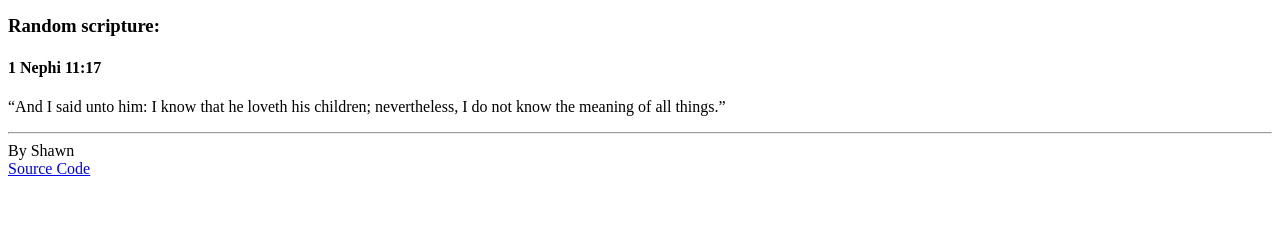
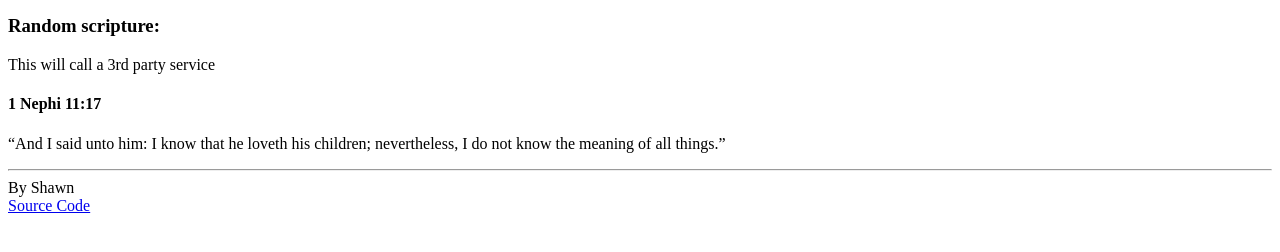
Before and after one commit to Shawn-Hwang/CS260-startup, a plain HTML site: page startup_html/about.html in a window 1280 px wide. Shown: the part 530-782 px from the top of the page. Drawn offline with Linux system fonts and the light colour scheme.

Commit message:
added 3rd party service call

```diff
--- a/startup_html/about.html
+++ b/startup_html/about.html
@@ -40,6 +40,7 @@
         </section>
         <section>
             <h3>Random scripture:</h3>
+            <p>This will call a 3rd party service</p>
             <h4>1 Nephi 11:17</h4>
             <p>“And I said unto him: I know that he loveth his children; nevertheless, I do not know the meaning of all things.”</p>
         </section>
```
